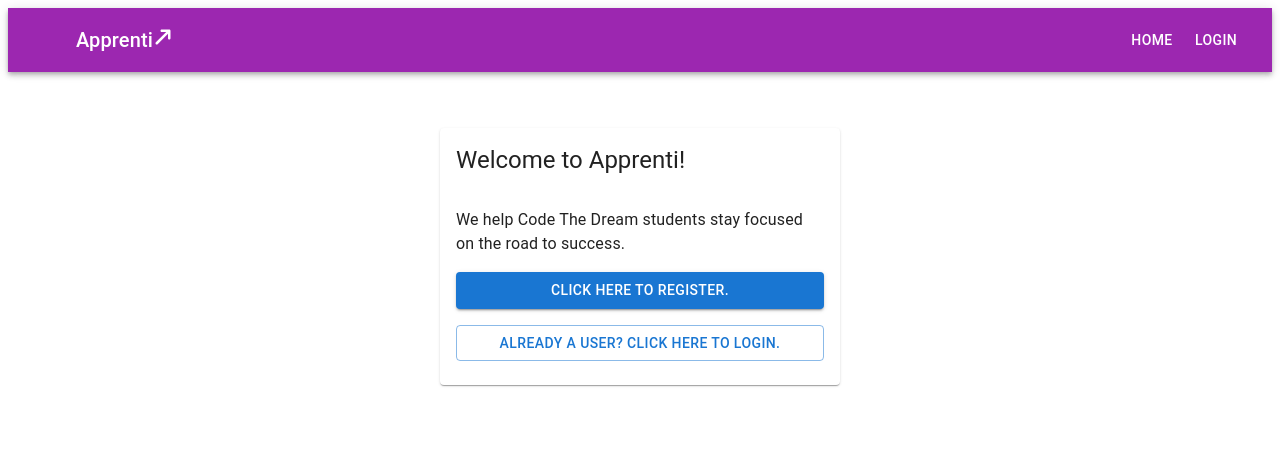
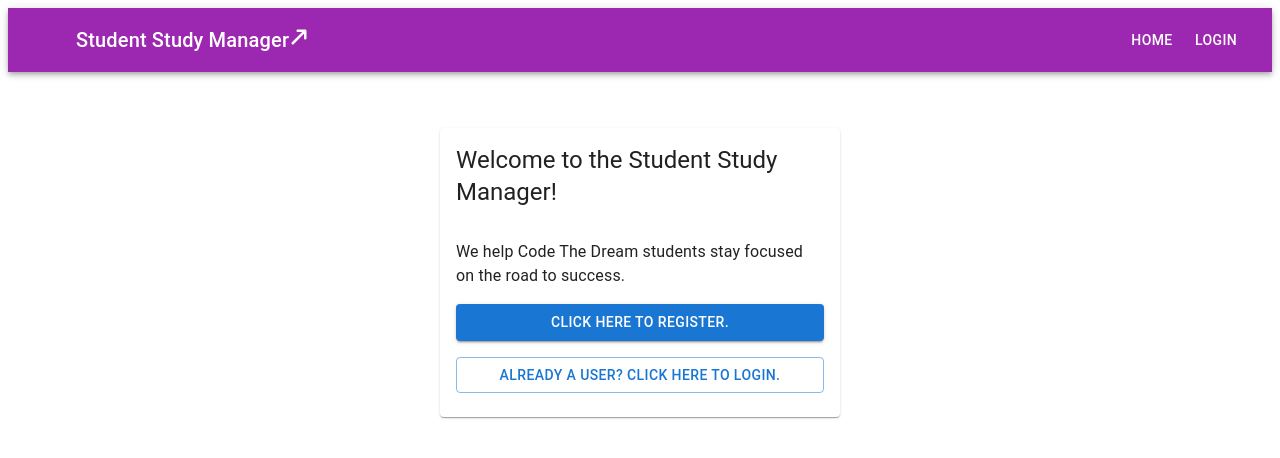
Before and after one commit to tianna-spears/finalProject, a React (Vite) app in the folder client/: page / in a window 1280 px wide. Shown: the top 458 px of the page. Built offline with nearby package versions, Linux system fonts and the light colour scheme; some icons are missing.

Commit message:
final updates to README.md file

```diff
--- a/client/index.html
+++ b/client/index.html
@@ -5,7 +5,7 @@
     <link rel="icon" type="image/svg+xml" href="/vite.svg" />
     <link href="/src/index.css" rel="stylesheet">
     <meta name="viewport" content="width=device-width, initial-scale=1.0" />
-    <title>Final Project: Apprenti </title>
+    <title> Student Study Manager </title>
   </head>
   <body>
     <div id="root"></div>
--- a/client/src/components/UI/NavBar.jsx
+++ b/client/src/components/UI/NavBar.jsx
@@ -40,7 +40,7 @@ const NavBar = () => {
             <MenuIcon />
           </IconButton>
           <Typography variant="h6" component="div" sx={{ flexGrow: 1 }}>
-            Apprenti
+            Student Study Manager
             <ImArrowUpRight2 />
           </Typography>
           <Button color="inherit" component={Link} to="/">
--- a/client/src/components/pages/Home.jsx
+++ b/client/src/components/pages/Home.jsx
@@ -6,7 +6,7 @@ const Home = () => {
   return (
     <Box sx={{ maxWidth: 400, margin: "auto", mt: 5, p: 2 }}>
       <Card>
-        <CardHeader title="Welcome to Apprenti!" />
+        <CardHeader title="Welcome to the Student Study Manager!" />
         <CardContent>
           <Typography variant="body1" gutterBottom>
             We help Code The Dream students stay focused on the road to success.
```
Also changed, not shown: package.json (deleted, +0 -42 lines), 2 other files (tests, documents, lock files or other folders).
